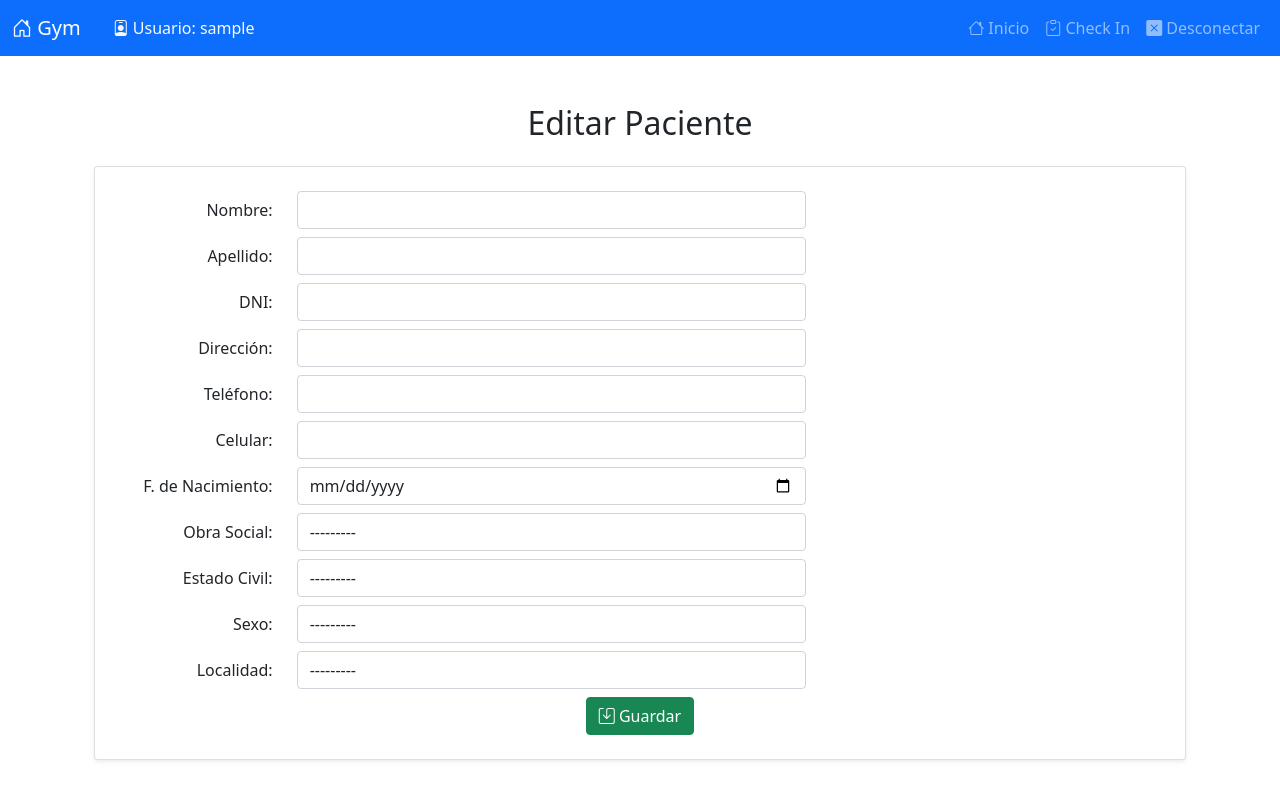
After one commit to NadCarlos/gym_django, a Django app: page /administracion/1/paciente_update/ in a window 1280 px wide. The commit adds this page. Run offline with Django 4.2, Linux system fonts and the light colour scheme; the visitor is signed in with stand-in values (Sample User, id 1); data that the repository does not hold is empty.

Commit message:
paciente edit function added

```diff
--- a/gym/administracion/forms.py
+++ b/gym/administracion/forms.py
@@ -36,6 +36,41 @@ class PacienteCreateForm(forms.ModelForm):
             'id_sexo': forms.Select(attrs={'class': 'form-control custom-class'}),
             'id_localidad': forms.Select(attrs={'class': 'form-control custom-class'}),
             'id_usuario': forms.HiddenInput(attrs={'class': 'form-control custom-class'}),
+        }
+
+
+class PacienteUpdateForm(forms.ModelForm):
+
+    class Meta:
+
+        model = Paciente
+
+        fields = [
+            'nombre',
+            'apellido',
+            'numero_dni',
+            'direccion',
+            'telefono',
+            'celular',
+            'fecha_nacimiento',
+            'id_obra_social',
+            'id_estado_civil',
+            'id_sexo',
+            'id_localidad',
+            ]
+
+        widgets = {
+            'nombre': forms.TextInput(attrs={'class': 'form-control custom-class'}),
+            'apellido': forms.TextInput(attrs={'class': 'form-control custom-class'}),
+            'numero_dni': forms.NumberInput(attrs={'class': 'form-control custom-class'}),
+            'direccion': forms.TextInput(attrs={'class': 'form-control custom-class'}),
+            'telefono': forms.NumberInput(attrs={'class': 'form-control custom-class'}),
+            'celular': forms.NumberInput(attrs={'class': 'form-control custom-class'}),
+            'fecha_nacimiento': forms.DateInput(format=('%Y-%m-%d'),attrs={'class': 'form-control', 'placeholder': 'Select a date','type': 'date'}),
+            'id_obra_social': forms.Select(attrs={'class': 'form-control custom-class'}),
+            'id_estado_civil': forms.Select(attrs={'class': 'form-control custom-class'}),
+            'id_sexo': forms.Select(attrs={'class': 'form-control custom-class'}),
+            'id_localidad': forms.Select(attrs={'class': 'form-control custom-class'}),
         }
 
 
--- a/gym/administracion/repositories/paciente.py
+++ b/gym/administracion/repositories/paciente.py
@@ -67,3 +67,33 @@ class PacienteRepository:
             id_usuario=usuario,
             telefono=telefono,
         )
+
+    def update(
+        self,
+        paciente: Paciente,
+        nombre: str,
+        apellido: str,
+        numero_dni: str,
+        direccion: str,
+        telefono: str,
+        celular: str,
+        fecha_nacimiento: str,
+        obra_social: ObraSocial,
+        estado_civil: EstadoCivil,
+        sexo: Sexo,
+        localidad: Localidad,
+    ) -> Paciente:
+
+        paciente.nombre = nombre
+        paciente.apellido = apellido
+        paciente.numero_dni = numero_dni
+        paciente.direccion = direccion
+        paciente.telefono = telefono
+        paciente.celular = celular
+        paciente.fecha_nacimiento = fecha_nacimiento
+        paciente.id_obra_social = obra_social
+        paciente.id_estado_civil = estado_civil
+        paciente.id_sexo = sexo
+        paciente.id_localidad = localidad
+
+        paciente.save()
--- a/gym/administracion/templates/pacientes/detail.html
+++ b/gym/administracion/templates/pacientes/detail.html
@@ -34,7 +34,7 @@
             <a href="{% url 'paciente_delete' paciente.id %}" class="btn btn-danger">
                 <i class="bi bi-trash"></i> Eliminar
             </a>
-            <a href="#" class="btn btn-primary">
+            <a href="{% url 'paciente_update' paciente.id %}" class="btn btn-primary">
                 <i class="bi bi-pencil"></i> Editar
             </a>
             <a href="{% url 'nueva_prestacion_paciente' paciente.id %}" class="btn btn-primary">
--- /dev/null
+++ b/gym/administracion/templates/pacientes/update.html
@@ -0,0 +1,116 @@
+{% extends "home/base.html" %}
+
+{% block content %}
+<div class="container mt-5">
+    <h2 class="d-flex justify-content-center mb-4">Editar Paciente</h2>
+    <div class="card p-4 shadow-sm">
+        <form method="post">
+            {% csrf_token %}
+            <div class="mb-2 row">
+                <label class="d-flex justify-content-end col-sm-2 col-form-label">Nombre:</label>
+                <div class="col-sm-6">
+                    {{ form.nombre }}
+                </div>
+                <div class="col-sm-4">
+                </div>
+            </div>
+
+            <div class="mb-2 row">
+                <label class="d-flex justify-content-end col-sm-2 col-form-label">Apellido:</label>
+                <div class="col-sm-6">
+                    {{ form.apellido }}
+                </div>
+                <div class="col-sm-4">
+                </div>
+            </div>
+
+            <div class="mb-2 row">
+                <label class="d-flex justify-content-end col-sm-2 col-form-label">DNI:</label>
+                <div class="col-sm-6">
+                    {{ form.numero_dni }}
+                </div>
+                <div class="col-sm-4">
+                </div>
+            </div>
+
+            <div class="mb-2 row">
+                <label class="d-flex justify-content-end col-sm-2 col-form-label">Dirección:</label>
+                <div class="col-sm-6">
+                    {{ form.direccion }}
+                </div>
+                <div class="col-sm-4">
+                </div>
+            </div>
+
+            <div class="mb-2 row">
+                <label class="d-flex justify-content-end col-sm-2 col-form-label">Teléfono:</label>
+                <div class="col-sm-6">
+                    {{ form.telefono }}
+                </div>
+                <div class="col-sm-4">
+                </div>
+            </div>
+
+            <div class="mb-2 row">
+                <label class="d-flex justify-content-end col-sm-2 col-form-label">Celular:</label>
+                <div class="col-sm-6">
+                    {{ form.celular }}
+                </div>
+                <div class="col-sm-4">
+                </div>
+            </div>
+
+            <div class="mb-2 row">
+                <label class="d-flex justify-content-end col-sm-2 col-form-label">F. de Nacimiento:</label>
+                <div class="col-sm-6">
+                    {{ form.fecha_nacimiento }}
+                </div>
+                <div class="col-sm-4">
+                </div>
+            </div>
+
+            <div class="mb-2 row">
+                <label class="d-flex justify-content-end col-sm-2 col-form-label">Obra Social:</label>
+                <div class="col-sm-6">
+                    {{ form.id_obra_social }}
+                </div>
+                <div class="col-sm-4">
+                </div>
+            </div>
+
+            <div class="mb-2 row">
+                <label class="d-flex justify-content-end col-sm-2 col-form-label">Estado Civil:</label>
+                <div class="col-sm-6">
+                    {{ form.id_estado_civil }}
+                </div>
+                <div class="col-sm-4">
+                </div>
+            </div>
+
+            <div class="mb-2 row">
+                <label class="d-flex justify-content-end col-sm-2 col-form-label">Sexo:</label>
+                <div class="col-sm-6">
+                    {{ form.id_sexo }}
+                </div>
+                <div class="col-sm-4">
+                </div>
+            </div>
+
+            <div class="mb-2 row">
+                <label class="d-flex justify-content-end col-sm-2 col-form-label">Localidad:</label>
+                <div class="col-sm-6">
+                    {{ form.id_localidad }}
+                </div>
+                <div class="col-sm-4">
+                </div>
+            </div>
+
+            <div class="d-flex justify-content-center">
+                <button type="submit" class=" btn btn-success">
+                    <i class="bi bi-save"></i> Guardar
+                </button>
+            </div>
+        </form>
+    </div>
+</div>
+{% endblock %}
--- a/gym/administracion/urls.py
+++ b/gym/administracion/urls.py
@@ -4,6 +4,7 @@ from administracion.views.pacientes import (
     PacientesList,
     PacienteDetail,
     PacienteCreate,
+    PacienteUpdate,
     PacienteDelete,
     )
 
@@ -30,6 +31,7 @@ urlpatterns = [
     path(route='pacientes/',view=PacientesList.as_view(), name='pacientes_list'),
     path(route='paciente_create/',view=PacienteCreate.as_view(), name='paciente_create'),
     path(route='<int:id>/paciente_detail/',view=PacienteDetail.as_view(), name='paciente_detail'),
+    path(route='<int:id>/paciente_update/',view=PacienteUpdate.as_view(), name='paciente_update'),
     path(route='<int:id>/paciente_delete/',view=PacienteDelete.as_view(), name='paciente_delete'),
 
     path(route='<int:id>/nueva_prestacion_paciente/',view=NuevaPrestacionPaciente.as_view(), name='nueva_prestacion_paciente'),
--- a/gym/administracion/views/pacientes.py
+++ b/gym/administracion/views/pacientes.py
@@ -5,6 +5,7 @@ from django.shortcuts import render, redirect
 
 from administracion.forms import (
     PacienteCreateForm,
+    PacienteUpdateForm,
     )
 
 from administracion.repositories.paciente import PacienteRepository
@@ -82,6 +83,49 @@ class PacienteCreate(View):
             return redirect('error')
 
 
+class PacienteUpdate(View):
+
+    @method_decorator(permission_required(perm='gym.paciente_update', login_url='error', raise_exception=True))
+    @method_decorator(login_required(login_url='error'))
+    def get(self, request, id):
+        paciente = pacienteRepo.get_by_id(id=id)
+        form = PacienteUpdateForm(instance=paciente)
+        return render(
+            request,
+            'pacientes/update.html',
+            dict(
+                form=form,
+                paciente=paciente,
+            )
+        )
+
+    @method_decorator(permission_required(perm='gym.paciente_update', login_url='error', raise_exception=True))
+    @method_decorator(login_required(login_url='error'))
+    def post(self, request, id):
+        form = PacienteUpdateForm(request.POST)
+        paciente = pacienteRepo.get_by_id(id=id)
+        print(request.POST)
+        try:
+            if form.is_valid():
+                pacienteRepo.update(
+                    paciente=paciente,
+                    nombre=form.cleaned_data['nombre'],
+                    apellido=form.cleaned_data['apellido'],
+                    numero_dni=form.cleaned_data['numero_dni'],
+                    direccion=form.cleaned_data['direccion'],
+                    telefono=form.cleaned_data['telefono'],
+                    celular=form.cleaned_data['celular'],
+                    fecha_nacimiento=form.cleaned_data['fecha_nacimiento'],
+                    obra_social=form.cleaned_data['id_obra_social'],
+                    estado_civil=form.cleaned_data['id_estado_civil'],
+                    sexo=form.cleaned_data['id_sexo'],
+                    localidad=form.cleaned_data['id_localidad'],
+                    )
+                return redirect('paciente_detail', paciente.id)
+        except:
+            return redirect('error')
+
+
 class PacienteDelete(View):
 
     @method_decorator(permission_required(perm='gym.paciente_delete', login_url='error', raise_exception=True))
```
